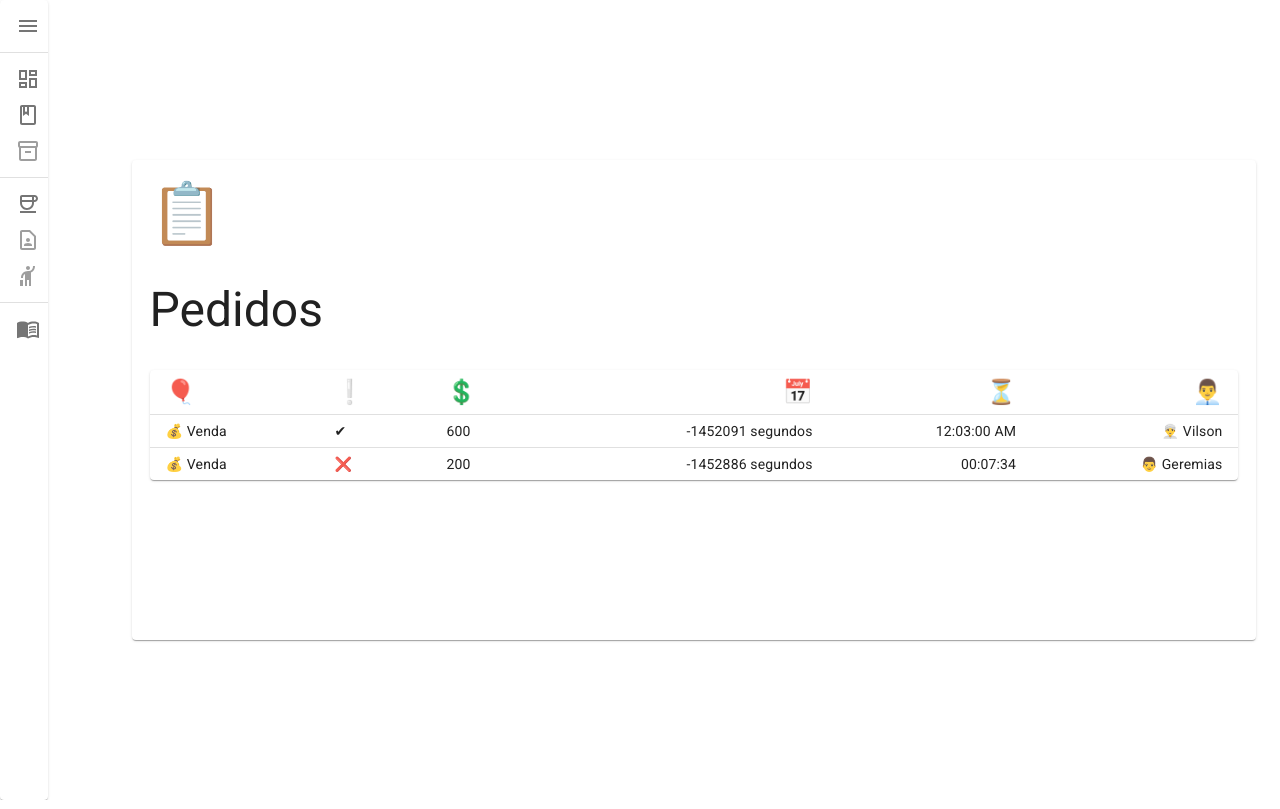
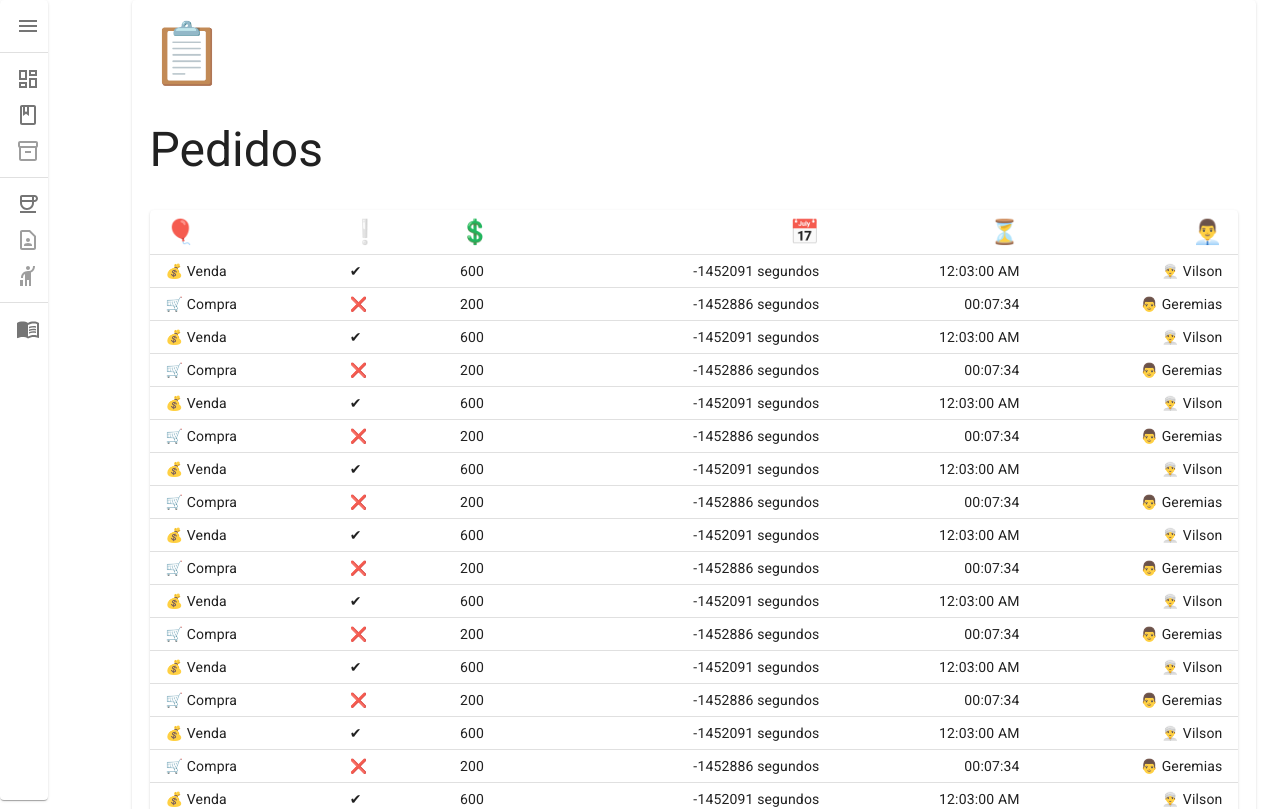
Before and after one commit to CavernaTech/breeze, a React (Create React App) app: page /pedidos in a window 1280 px wide. Shown: the top 809 px of the page. Built offline with nearby package versions, Linux system fonts and the light colour scheme; a web font is replaced by a local one.

Commit message:
Incrementado populamento dos pedidos;

```diff
--- a/src/pages/pedidos.page.jsx
+++ b/src/pages/pedidos.page.jsx
@@ -27,7 +27,7 @@ const rows = [
     "👳‍♂️ Vilson"
   ),
   createData(
-    "💰 Venda",
+    "🛒 Compra",
     "❌",
     200,
     timeSince(new Date(2022, 1, 25, 21, 43, 15)),
@@ -62,9 +62,9 @@ function PedidosPage() {
               </TableRow>
             </TableHead>
             <TableBody>
-              {rows.map((row) => (
+              {(new Array(20)).fill(0, 1, 20).map((i) => rows.map((row) => (
                 <TableRow
-                  key={row.categoria}
+                  key={`${i}${row.categoria}`}
                   sx={{ "&:last-child td, &:last-child th": { border: 0 } }}
                 >
                   <TableCell>{row.categoria}</TableCell>
@@ -74,7 +74,7 @@ function PedidosPage() {
                   <TableCell align="right">{row.fim}</TableCell>
                   <TableCell align="right">{row.fechamento}</TableCell>
                 </TableRow>
-              ))}
+              )))}
             </TableBody>
           </Table>
         </TableContainer>
```
